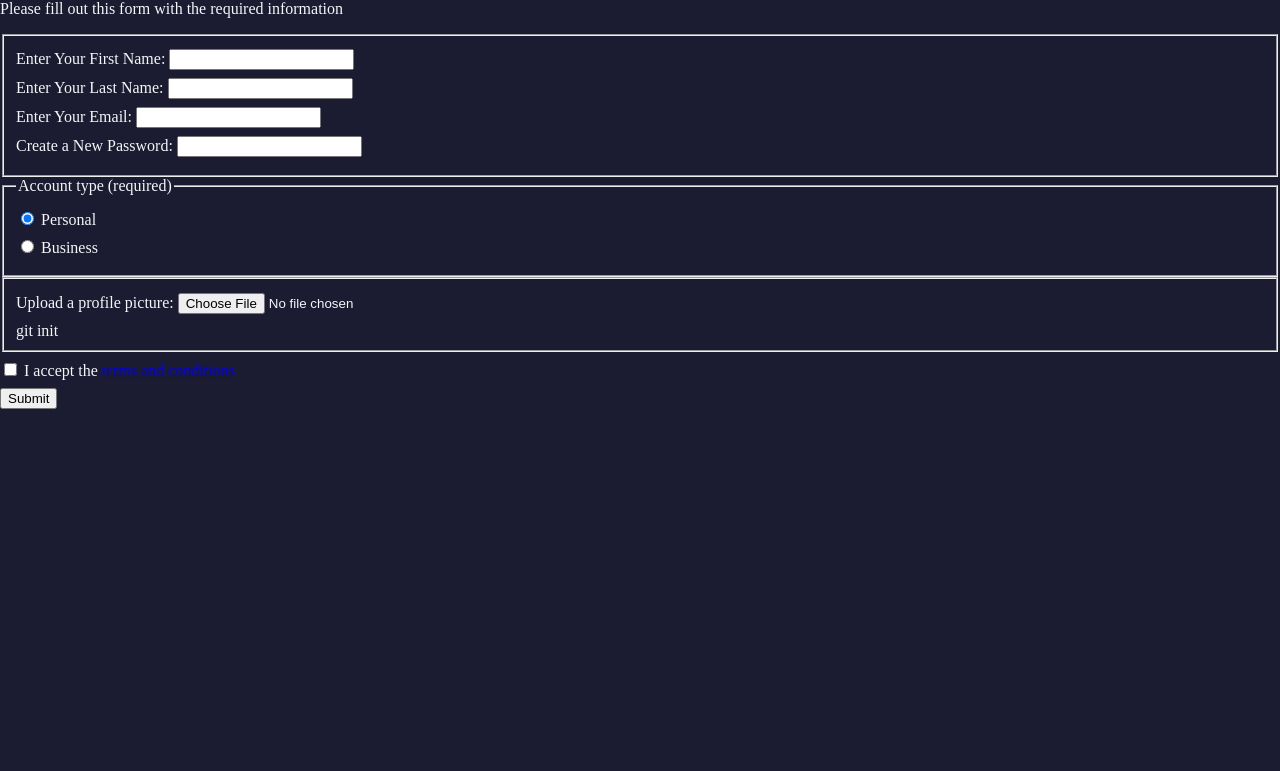
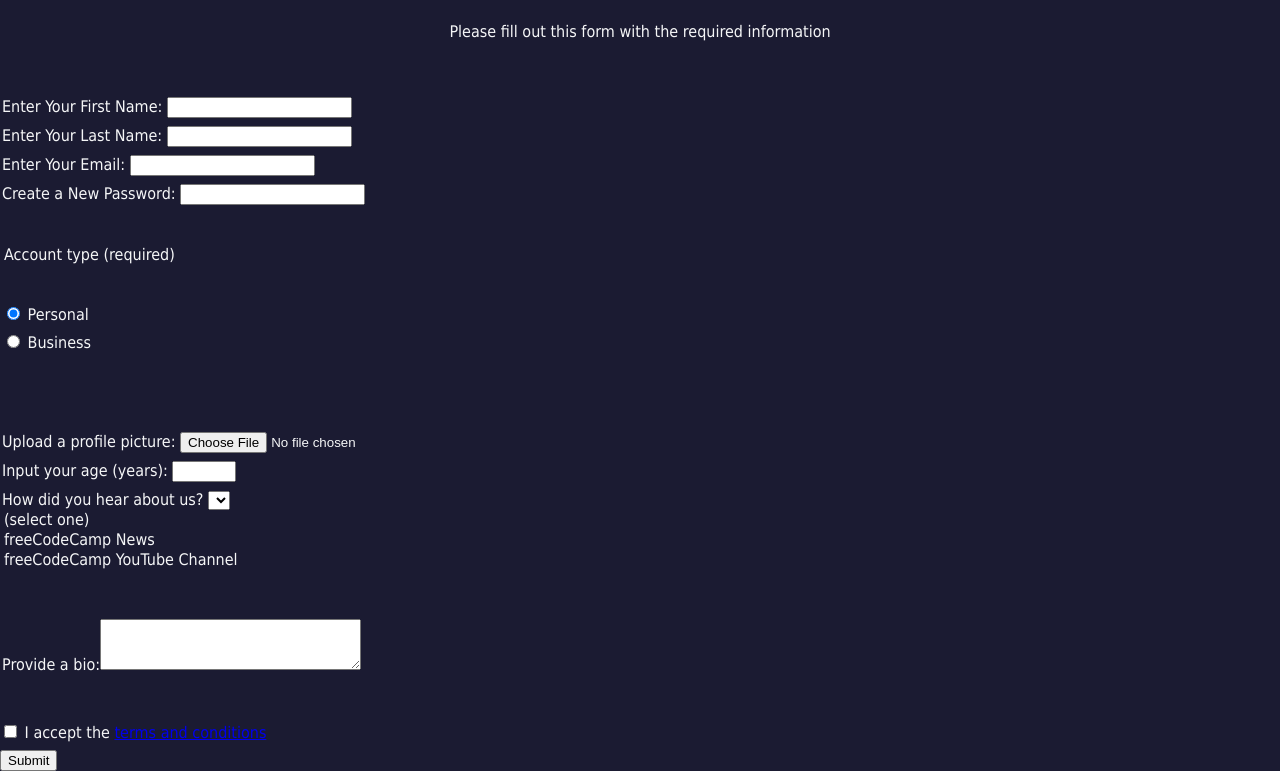
Before and after one commit to skyzo-free/registration_form, a plain HTML site: page index.html in a window 1280 px wide. Shown: the part 80-851 px from the top of the page. Before the commit the page ends 821 px from the top, so only its background shows below. Drawn offline with Linux system fonts and the light colour scheme.

Commit message:
first commit

```diff
--- a/css.css
+++ b/css.css
@@ -1,11 +1,29 @@
 body {
+    font-family: Tahoma;
+    font-size: 16px;
     background-color: #1b1b32;
     color: #f5f6f7;
     width: 100%;
     height: 100vh;
     margin: 0;
   }
+  h1, p {
+    margin: 1em auto;
+    text-align: center;
+  }
+
   label {
     display: block;
     margin: 0.5rem 0;
   }
+
+  form{
+    margin:0 auto;
+    width: 60vw;
+    min-width: 300px;
+    max-width: 500px;
+  }
+  fieldset{
+    border: none; /*REMOVE THE BORDER */
+    padding: 2rem 0; /* Add 2rem padding to the top and bottom, remove from left and right*/
+  }
--- a/index.html
+++ b/index.html
@@ -11,10 +11,10 @@
   <p> Please fill out this form with the required information</p>
   <form action="https://register-demo.freecodecamp.org" method="post"></form>
   <fieldset>
-    <label for="first-name">Enter Your First Name: <input id="first-name" type="first-name" required></label>
-    <label for="last-name">Enter Your Last Name: <input id="last-name" type="last-name" required></label>
-    <label for="email">Enter Your Email: <input id="email" type="email"required></label>
-    <label for="new-password">Create a New Password: <input id="new-password" type="new-password" pattern="[a-z0-5]{8,}" required></label>
+    <label for="first-name">Enter Your First Name: <input id="first-name" type="first-name" name="first-name"required></label>
+    <label for="last-name">Enter Your Last Name: <input id="last-name" type="last-name" name="last-name"required></label>
+    <label for="email">Enter Your Email: <input id="email" type="email" name="email"required></label>
+    <label for="new-password">Create a New Password: <input id="new-password" type="new-password" pattern="[a-z0-5]{8,}" name="Password"required></label>
 </fieldset>
   <fieldset>
     <legend>Account type (required)</legend>
@@ -22,9 +22,21 @@
     <label for="business-account"> <input id="business-account" type="radio" name="account-type"> Business</label>
   </fieldset>
   <fieldset>
-    <label for="Upload a profile picture:"> Upload a profile picture: <input type="file" />  </label>git init
+    <label for="profile-picture"> Upload a profile picture: <input type="file" id="profile-picture" name="profile-picture"/>  </label>
+    <label for="age"> Input your age (years): <input id="age" type="number" name="age" min="13" max="120"/> </label>
+    <label for="referrer">How did you hear about us?
+      <select id="referrer" name="referrer"></select>
+        <option value="">(select one)</option>
+        <option value="1">freeCodeCamp News</option>
+        <option value="2">freeCodeCamp YouTube Channel</option>
+        <option value="3"></option>
+        <option value="4"></option>
+      </select>
+    </label>
+    <label for="bio"> Provide a bio:<textarea id="bio" name="bio" placeholder="I like coding on the beach..." rows="3" cols="30"> </textarea></label>
   </fieldset>
-  <label for="terms-and-conditions"> <input id="terms-and-conditions" type="checkbox" required/>  I accept the <a href="https://www.freecodecamp.org/news/terms-of-service/">  terms and conditions </a></label>
+
+  <label for="terms-and-conditions"> <input id="terms-and-conditions" type="checkbox" name="terms-and-conditions" required/>  I accept the <a href="https://www.freecodecamp.org/news/terms-of-service/">  terms and conditions </a></label>
   <input type="submit" value="Submit" >
 </body>
 </html>
```
